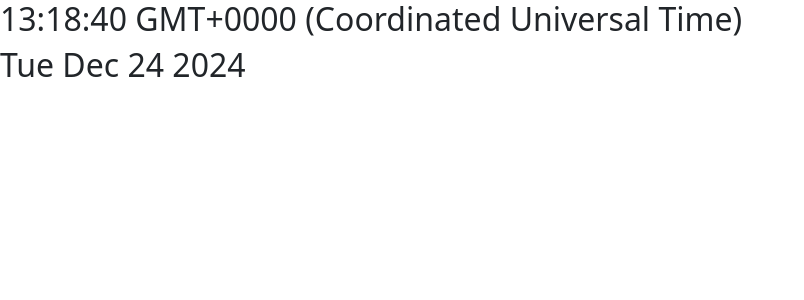
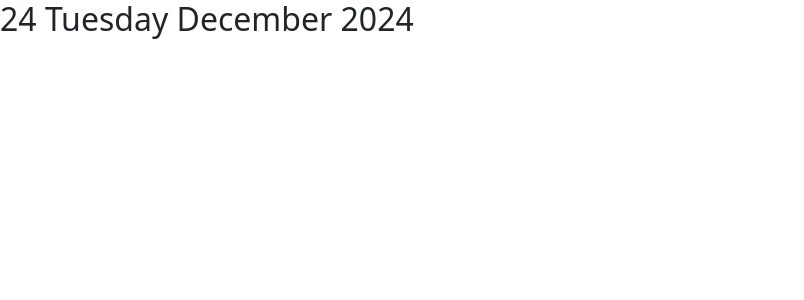
Before and after one commit to PotlaVani2002/Fullstack-tutorial, a React (Create React App) app in the folder React/react-basics/: page / in a window 1280 px wide. Shown: the top 300 px of the page, without its empty margins (0-804 px from the left). Built offline with nearby package versions, Linux system fonts and the light colour scheme.

Commit message:
Date Printing using  Moment Library

```diff
--- a/React/react-basics/src/App.js
+++ b/React/react-basics/src/App.js
@@ -9,11 +9,12 @@ import { ObjectDt } from './components/Data-binding/ObjectDt';
 import { ArrayObjectsDt } from './components/Data-binding/ArrayObjectsDt';
 import { NestedIterations } from './components/Data-binding/NestedIterations';
 import DateDt from './components/Data-binding/DateDt';
+import { DateDt2 } from './components/Data-binding/DateDt2';
 
 function App() {
   return (
     <div className="App">
-     <DateDt />
+     <DateDt2 />
     </div>
   );
 }
--- /dev/null
+++ b/React/react-basics/src/components/Data-binding/DateDt2.jsx
@@ -0,0 +1,10 @@
+import moment from "moment";
+import {useState} from 'react';
+export function DateDt2(){
+    const [mfd]=useState(new Date());
+    return(
+        <div>
+            <h2>{moment(mfd).format(' DD dddd MMMM YYYY')}</h2>
+        </div>
+    )
+}
```
